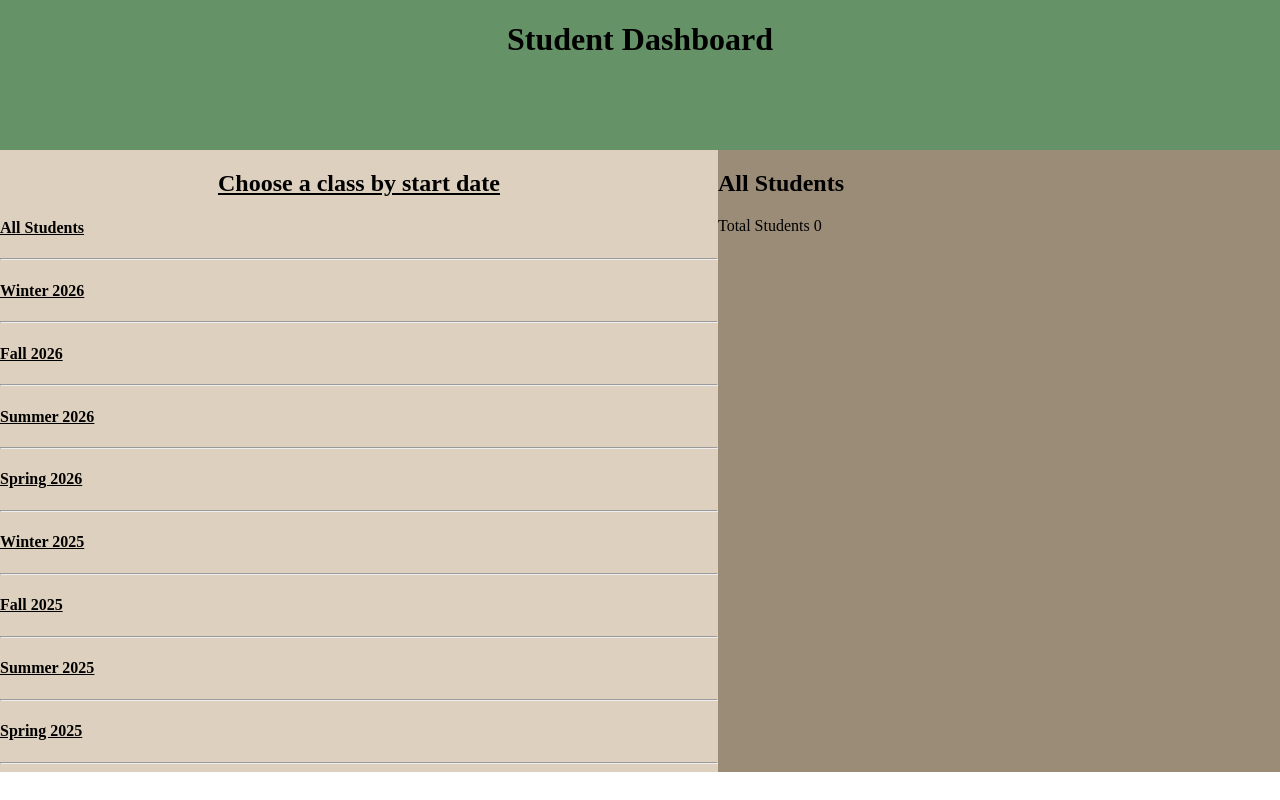
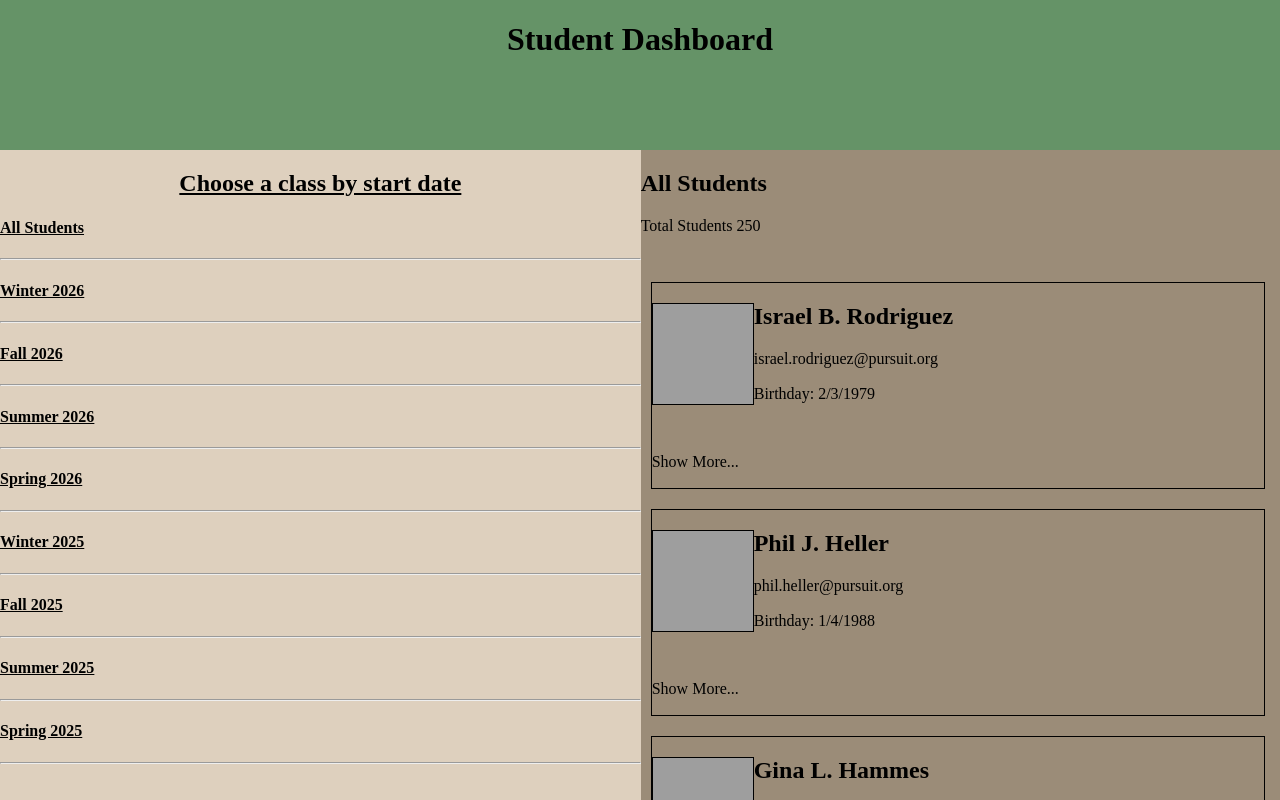
Before and after one commit to theCephusHasLanded/project-student-dashboardv1, a React (Create React App) app: page / in a window 1280 px wide. Shown: the top 800 px of the page. Built offline with nearby package versions, Linux system fonts and the light colour scheme; grey boxes are pictures that could not be loaded.

Commit message:
added functionality on click for cohorts name change...still need that space though

```diff
--- a/src/App.js
+++ b/src/App.js
@@ -1,31 +1,38 @@
-import React from 'react'
-import CohortClassList from './Components/CohortClassList';
-import StudentList from './Components/StudentList';
-import data from './data/data.json'
-import { useState } from 'react'
-
-
+import React from "react";
+import CohortClassList from "./Components/CohortClassList";
+import StudentList from "./Components/StudentList";
+import data from "./data/data.json";
+import { useState } from "react";
 
 function App() {
-  const [studentList, setStudentList] = useState([])
+  const [studentList, setStudentList] = useState(data);
+  const [typeCohort, setTypeCohort] = useState("All Students");
 
-   function displayAllStudents() {
-   setStudentList(studentList => [...data])
+  function displayAllStudents() {
+    setTypeCohort("All Students");
+    setStudentList((studentList) => [...data]);
   }
 
   function sortCohort(cohortCode) {
-    setStudentList(data.filter(student => student.cohort.cohortCode === cohortCode))
+    setStudentList(
+      data.filter((student) => student.cohort.cohortCode === cohortCode));
+    setTypeCohort(cohortCode);
   }
 
+  // function onTrack()
 
   return (
-    <div className='App'>
-      <header><h1>Student Dashboard</h1></header>
-       <CohortClassList displayAllStudents={displayAllStudents} sortCohort={sortCohort}/>
-       <StudentList studentList={studentList} />
+    <div className="App">
+      <header>
+        <h1>Student Dashboard</h1>
+      </header>
+      <CohortClassList
+        displayAllStudents={displayAllStudents}
+        sortCohort={sortCohort}
+      />
+      <StudentList studentList={studentList} typeCohort={typeCohort} />
     </div>
   );
 }
 
-
 export default App;
--- a/src/Components/StudentCard.js
+++ b/src/Components/StudentCard.js
@@ -12,12 +12,13 @@ function StudentCard({ student }) {
   return (
     <div className="student-card">
       <img className="img" src={student.profilePhoto} alt={student.username} />
-      <h6>
+      {/* <h2>{on track/off track}</h2> */}
+      <h2>
         <strong>
           {student.names.preferredName}{" "}
           {student.names.middleName[0].toUpperCase()}. {student.names.surname}
         </strong>
-      </h6>
+      </h2>
       <p>{student.username}</p>
       <p>Birthday: {student.dob}</p>
       <br></br>
@@ -25,6 +26,7 @@ function StudentCard({ student }) {
       {toggleMore ? (
         <div className="info">
           <div className="codewars">
+            <h4><strong>Codewars</strong></h4>
             <p>Current Total:{student.codewars.current.total}</p>
             <p>Last Week:{student.codewars.current.lastWeek}</p>
             <p>Goal:{student.codewars.goal.total}</p>
@@ -39,16 +41,19 @@ function StudentCard({ student }) {
           </div>
 
           <div className="scores">
+          <h4><strong>Scores</strong></h4>
             <p>Assignments:{student.cohort.scores.assignments * 100} %</p>
             <p>Projects:{student.cohort.scores.projects * 100} %</p>
             <p>Assessments:{student.cohort.scores.assessments * 100} %</p>
           </div>
 
           <div className="certifications">
-            <p>Resume:{student.certifications.resume ? "✔" : "✗" }</p>
-            <p>LinkedIn:{student.certifications.linkedin ? "✔" : "✗"}</p>
-            <p>Mock Interview:{student.certifications.mockInterview ? "✔" : "✗"}</p>
-            <p>Github:{student.certifications.github ? "✔" : "✗"}</p>
+          <h4><strong>Certifications</strong></h4>
+
+            <p>Resume:{student.certifications.resume ? " ✔" : " ✗" }</p>
+            <p>LinkedIn:{student.certifications.linkedin ? " ✔" : " ✗"}</p>
+            <p>Mock Interview:{student.certifications.mockInterview ? " ✔" : " ✗"}</p>
+            <p>Github:{student.certifications.github ? " ✔" : " ✗"}</p>
           </div>
         </div>
       ) : null }
--- a/src/Components/StudentList.js
+++ b/src/Components/StudentList.js
@@ -1,11 +1,11 @@
 import React from "react";
 import StudentCard from "./StudentCard";
 
-function StudentList({ studentList }) {
+function StudentList({ studentList, typeCohort }) {
   return (
     <div className="student-list">
       <main>
-        <h2>All Students</h2>
+        <h2>{typeCohort}</h2>
         <p>Total Students {studentList.length}</p>
         <ul>
           {
--- a/src/index.css
+++ b/src/index.css
@@ -55,3 +55,8 @@ header {
   grid-template-columns: repeat( 3, 1fr);
 
 }
+
+.info h4{
+text-decoration: underline;
+font-family: Impact, Haettenschweiler, 'Arial Narrow Bold', sans-serif;
+}
```
